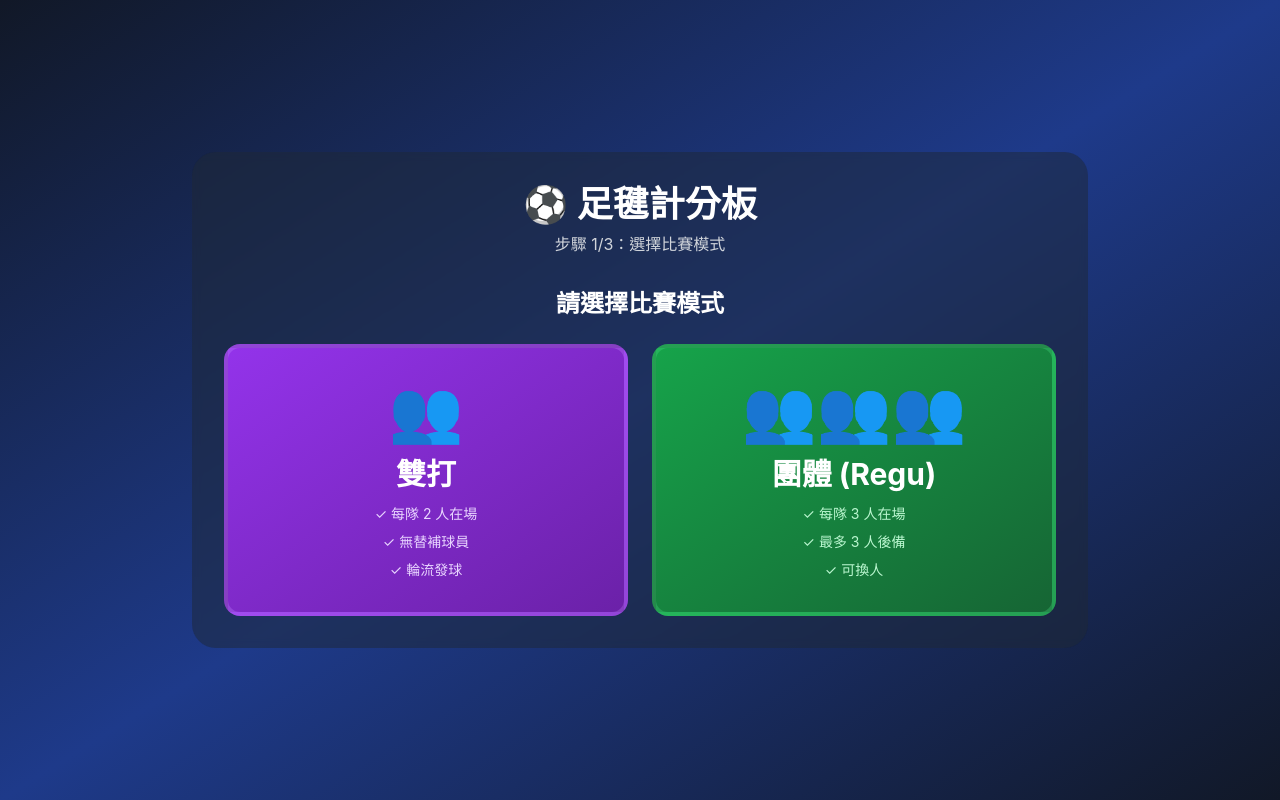
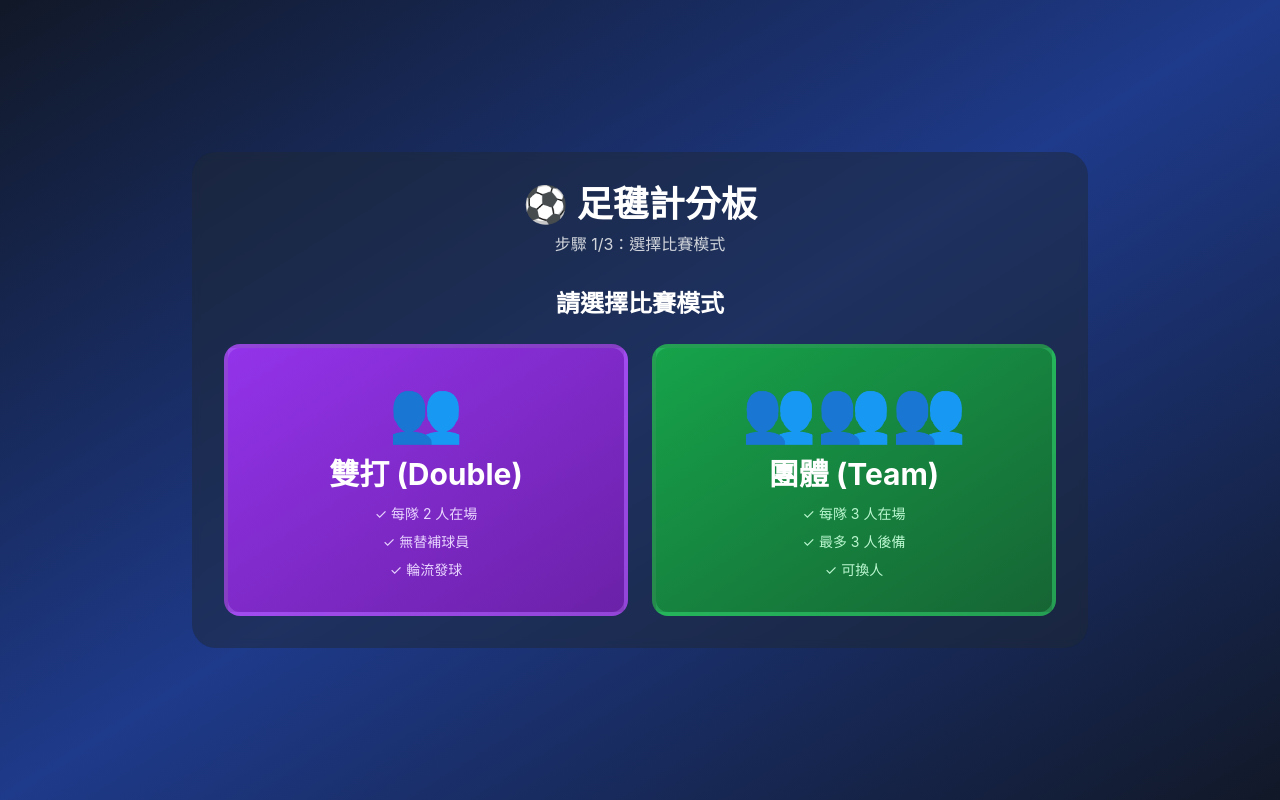
Before and after one commit to philipheihei/scoreboard, a React (Vite) app: page / in a window 1280 px wide. Built offline with nearby package versions, Linux system fonts and the light colour scheme.

Commit message:
Update TakrawApp.jsx

```diff
--- a/src/TakrawApp.jsx
+++ b/src/TakrawApp.jsx
@@ -298,7 +298,7 @@ const TakrawApp = () => {
                   className="bg-gradient-to-br from-purple-600 to-purple-800 hover:from-purple-500 hover:to-purple-700 rounded-2xl p-8 transition-all transform hover:scale-105 border-4 border-purple-400/30"
                 >
                   <div className="text-6xl mb-4">👥</div>
-                  <div className="text-3xl font-bold mb-3">雙打</div>
+                  <div className="text-3xl font-bold mb-3">雙打 (Double)</div>
                   <div className="text-sm text-purple-200 space-y-2">
                     <div>✓ 每隊 2 人在場</div>
                     <div>✓ 無替補球員</div>
@@ -317,7 +317,7 @@ const TakrawApp = () => {
                   className="bg-gradient-to-br from-green-600 to-green-800 hover:from-green-500 hover:to-green-700 rounded-2xl p-8 transition-all transform hover:scale-105 border-4 border-green-400/30"
                 >
                   <div className="text-6xl mb-4">👥👥👥</div>
-                  <div className="text-3xl font-bold mb-3">團體 (Regu)</div>
+                  <div className="text-3xl font-bold mb-3">團體 (Team)</div>
                   <div className="text-sm text-green-200 space-y-2">
                     <div>✓ 每隊 3 人在場</div>
                     <div>✓ 最多 3 人後備</div>
```
